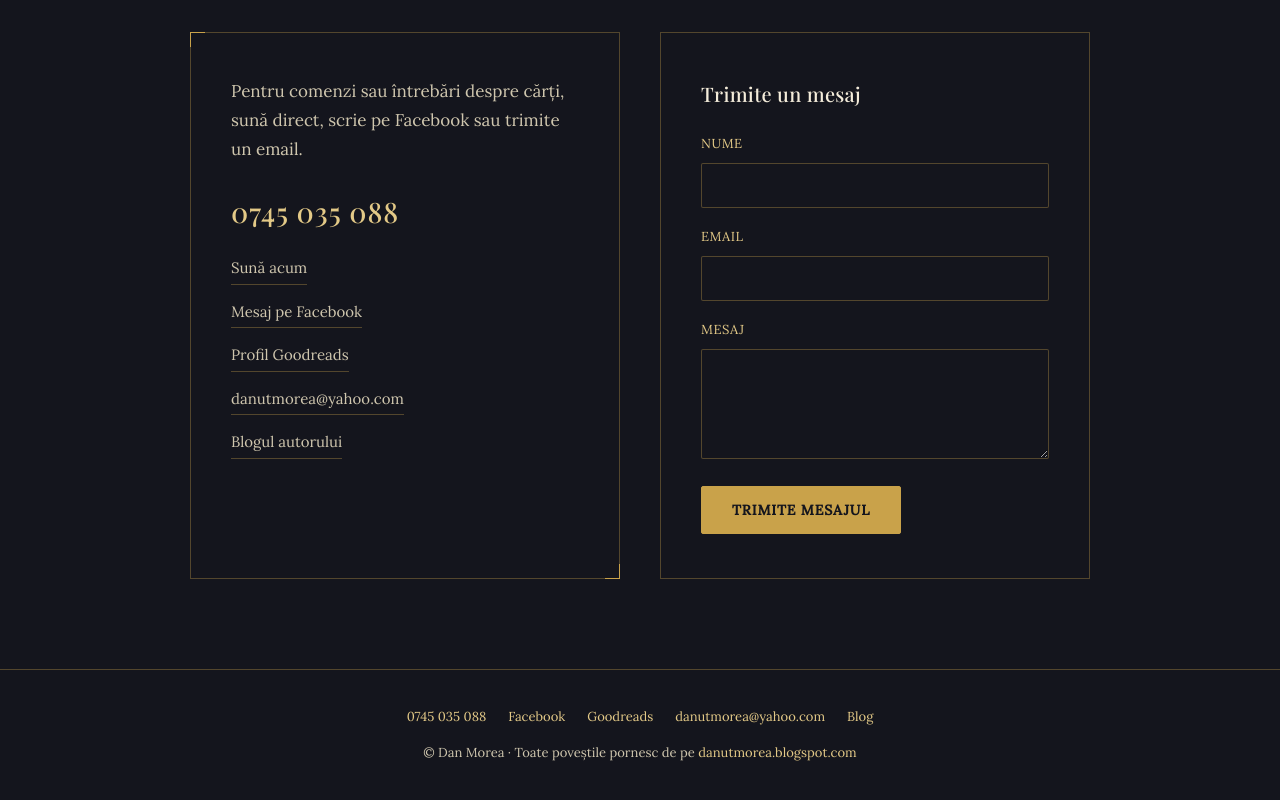
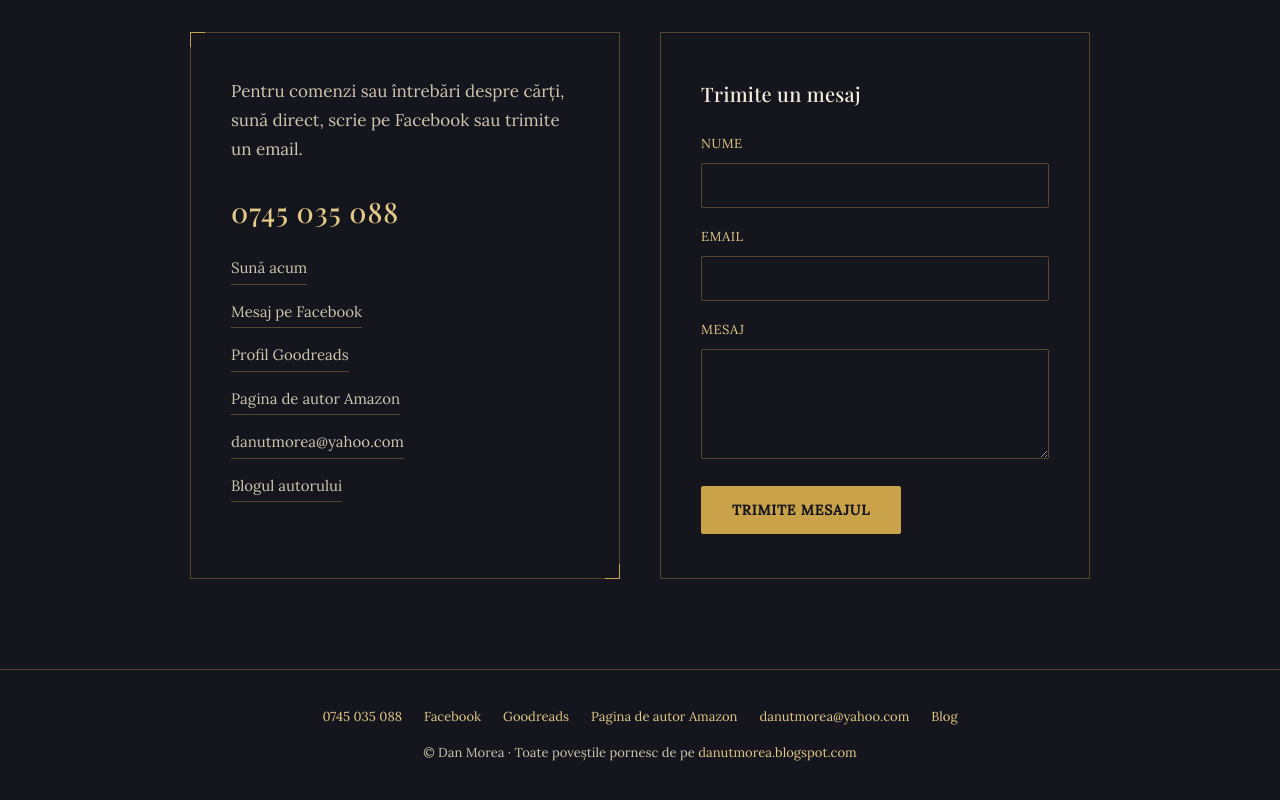
Before and after one commit to danmorea-autor/site-dan-morea, a plain HTML site: page index.html in a window 1280 px wide. Shown: the part 3016-3816 px from the top of the page. Drawn offline with nearby package versions, Linux system fonts and the light colour scheme; a web font is replaced by a local one.

Commit message:
Add files via upload

```diff
--- a/index.html
+++ b/index.html
@@ -129,6 +129,7 @@
           <a href="tel:0745035088" data-site="tel">Sună acum</a>
           <a href="https://www.facebook.com/Dan-Morea-103458004781067/" data-site="fb">Mesaj pe Facebook</a>
           <a href="https://www.goodreads.com/user/show/203054565-dan-morea" data-site="goodreads">Profil Goodreads</a>
+          <a href="https://www.amazon.com/author/dan-morea" data-site="amazon-autor">Pagina de autor Amazon</a>
           <a href="mailto:danutmorea@yahoo.com" data-site="email" class="site-email-text">danutmorea@yahoo.com</a>
           <a href="https://danutmorea.blogspot.com/">Blogul autorului</a>
         </div>
@@ -160,6 +161,7 @@
     <a href="tel:0745035088" data-site="tel"><span class="site-tel-text">0745 035 088</span></a>
     <a href="https://www.facebook.com/Dan-Morea-103458004781067/" data-site="fb">Facebook</a>
     <a href="https://www.goodreads.com/user/show/203054565-dan-morea" data-site="goodreads">Goodreads</a>
+    <a href="https://www.amazon.com/author/dan-morea" data-site="amazon-autor">Pagina de autor Amazon</a>
     <a href="mailto:danutmorea@yahoo.com" data-site="email" class="site-email-text">danutmorea@yahoo.com</a>
     <a href="https://danutmorea.blogspot.com/">Blog</a>
   </div>
--- a/site-global.json
+++ b/site-global.json
@@ -4,5 +4,6 @@
   "email": "danutmorea@yahoo.com",
   "facebook": "https://www.facebook.com/Dan-Morea-103458004781067/",
   "goodreads": "https://www.goodreads.com/user/show/203054565-dan-morea",
+  "amazon_autor": "https://www.amazon.com/author/dan-morea",
   "autor_foto": "https://blogger.googleusercontent.com/img/b/R29vZ2xl/AVvXsEidFwxDWLzi1go7ZfbtqarSKu2YnXpRjMfFVGoBIkyG13r-nwx2wtO78H0lu98r3U_LdvCel5OGA3uMDYix7dzS2UUagythI2fop3vyiSDGD4ehgTEu848Sw-9tztyX3__CU9PXsZddBuL2/w1200-h630-p-k-no-nu/poza+1.jpg"
 }
--- a/site-scripts.js
+++ b/site-scripts.js
@@ -141,6 +141,9 @@ function initSiteGlobal(){
     if(d.goodreads){
       document.querySelectorAll('[data-site="goodreads"]').forEach(function(el){ el.setAttribute('href', d.goodreads); });
     }
+    if(d.amazon_autor){
+      document.querySelectorAll('[data-site="amazon-autor"]').forEach(function(el){ el.setAttribute('href', d.amazon_autor); });
+    }
     if(d.email){
       document.querySelectorAll('[data-site="email"]').forEach(function(el){
         el.setAttribute('href', 'mailto:' + d.email);
```
Also changed, not shown: esti-un-inger.html (+1 -0 lines), noutati.html (+1 -0 lines), pareri.html (+1 -0 lines), pe-urmele-destinului.html (+1 -0 lines).
